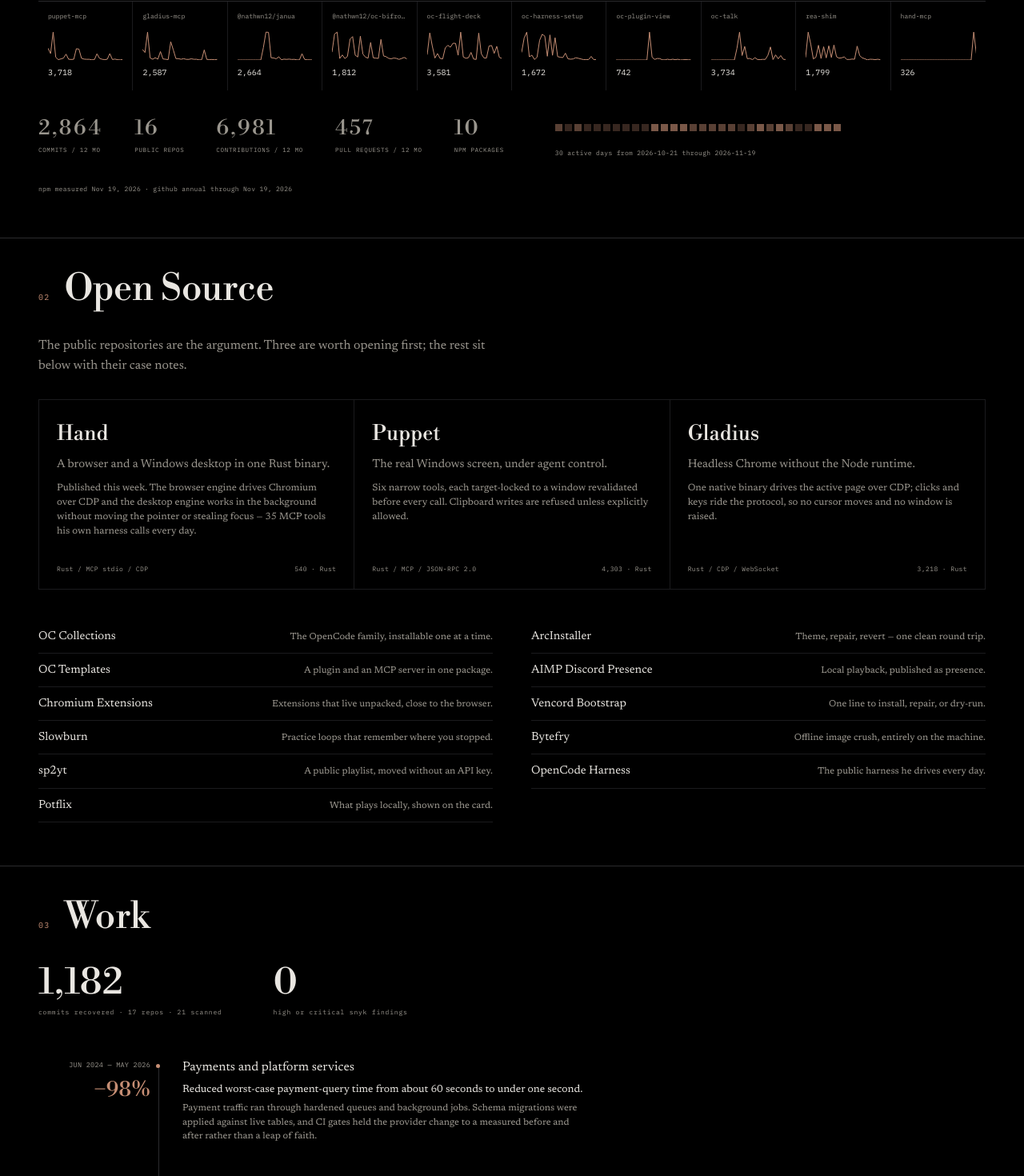
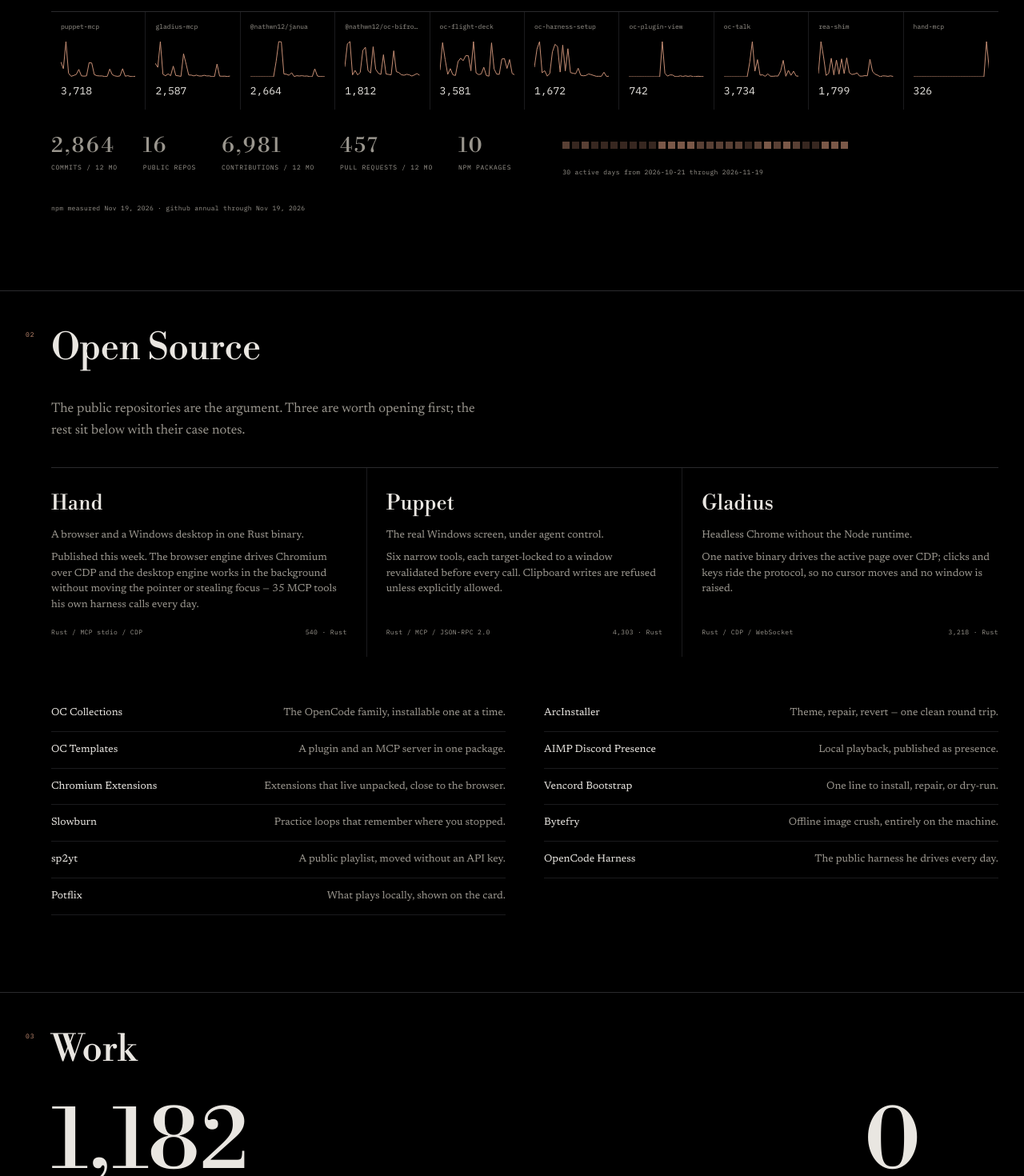
Before and after one commit to nathwn12/nathwn12.github.io, a React (Vite) app: page / in a window 1280 px wide. Shown: the part 1116-2586 px from the top of the page at 80% size. Built offline with nearby package versions, Linux system fonts and the light colour scheme.

Commit message:
style(chapters): unify field, type and rhythm

```diff
--- a/src/styles/ledger.css
+++ b/src/styles/ledger.css
@@ -13,14 +13,14 @@
   letter-spacing: var(--tracking-data);
 }
 
-/* Nav B — one 34px strip: 12px mark, five links, ticker at the right edge.
+/* Nav B — one token-scaled strip: mark, five links, ticker at the right edge.
    The mark keeps its own file and palette; the site only sets size/opacity. */
 .lab-nav {
   display: flex;
   align-items: center;
   gap: 20px;
-  height: 34px;
-  padding: 0 24px;
+  height: var(--nav-height);
+  padding-inline: var(--nav-pad);
   border-block-end: 1px solid var(--color-rule);
 }
 
@@ -31,7 +31,7 @@
 
 .lab-nav .mark img {
   display: block;
-  height: 12px;
+  height: var(--nav-mark);
   width: auto;
   opacity: 0.6;
 }
@@ -40,7 +40,7 @@
   display: flex;
   gap: 16px;
   font-family: var(--font-data);
-  font-size: 9px;
+  font-size: var(--text-nav);
   letter-spacing: 0.08em;
 }
 
@@ -57,7 +57,7 @@
 .lab-nav .nav-ticker {
   margin-inline-start: auto;
   font-family: var(--font-data);
-  font-size: 9px;
+  font-size: var(--text-nav);
   letter-spacing: 0.06em;
   color: var(--color-ink-muted);
   white-space: nowrap;
@@ -209,6 +209,10 @@
   :root {
     --frame-native: 96rem;
     --gutter: var(--space-48);
+    --index-rail: var(--space-64);
+    --spine-rail: 240px;
+    --measure-contact: 28ch;
+    --measure-wide: 64ch;
   }
 }
 
@@ -217,6 +221,10 @@
     --frame-native: 110rem;
     --gutter: var(--space-64);
     --text-display: clamp(4rem, 8.5vw, 13rem);
+    --index-rail: var(--space-96);
+    --spine-rail: 300px;
+    --measure-contact: 32ch;
+    --measure-wide: 72ch;
   }
 }
 
@@ -769,33 +777,34 @@
   }
 }
 
-/* 05 Contact A — one sentence, the address as the only action. */
+/* 05 Contact — the statement uses the chapter display scale; the address is
+   the mono data role with one signal hairline, the only action in the chapter. */
 .ca .line {
   font-family: var(--font-display);
-  font-size: clamp(28px, 3.3vw, 44px);
+  font-size: var(--text-chapter);
   line-height: 1.2;
-  max-width: 22ch;
+  max-width: var(--measure-contact);
   margin: 0;
   letter-spacing: -0.01em;
 }
 
 .ca .mail {
   display: inline-block;
-  margin-block-start: 34px;
+  margin-block-start: var(--space-32);
   font-family: var(--font-data);
-  font-size: clamp(15px, 1.7vw, 21px);
+  font-size: var(--text-data-lg);
   color: var(--color-signal);
   text-decoration: none;
   border-block-end: 1px solid var(--color-signal);
-  padding-block-end: 4px;
+  padding-block-end: var(--space-4);
   overflow-wrap: anywhere;
 }
 
 .ca .next {
   font-family: var(--font-data);
-  font-size: 8.5px;
+  font-size: var(--text-mono);
   color: var(--color-ink-muted);
-  margin-block-start: 14px;
+  margin-block-start: var(--space-16);
   letter-spacing: 0.04em;
 }
 
@@ -820,28 +829,41 @@
   gap: var(--space-24);
 }
 
-/* ---------- Approved lab: chapter shell + 01 Numbers (variant A) ---------- */
+/* ---------- One chapter system ----------
+   All five variants keep their content arrangement. The field, index rail,
+   header, type roles, hairlines and rhythm are shared tokens, so the page
+   scrolls as one document instead of five separate blocks. */
 .chapter {
   border-block-start: 1px solid var(--color-rule-strong);
 }
 
-.ch-head {
-  display: flex;
-  align-items: baseline;
-  gap: 18px;
-  padding: 40px 48px 6px;
+/* The content field: identical left and right edges for every chapter. */
+.chapter > .ch-head,
+.chapter > .v-body {
+  width: min(100% - (var(--gutter) * 2), var(--field));
+  margin-inline: auto;
+  padding-inline-start: var(--index-rail);
 }
 
+.ch-head {
+  position: relative;
+  padding-block: var(--space-48) var(--space-24);
+}
+
+/* The index hangs in the rail; the name and body share one left edge. */
 .ch-index {
+  position: absolute;
+  inset-inline-start: 0;
+  inset-block-start: var(--space-48);
   font-family: var(--font-data);
-  font-size: 10px;
+  font-size: var(--text-mono);
   letter-spacing: 0.12em;
   color: var(--color-signal);
 }
 
 .ch-name {
   font-family: var(--font-display);
-  font-size: 46px;
+  font-size: var(--text-chapter);
   margin: 0;
   line-height: 1;
   letter-spacing: -0.01em;
@@ -849,19 +871,19 @@
 }
 
 .v-body {
-  padding: 30px 48px 54px;
+  padding-block: var(--space-16) var(--space-96);
 }
 
-/* 01 Numbers A — two figures as a poster, ten packages as one strip. */
+/* 01 Numbers — two figures as a poster, ten packages as one ruled data band. */
 .sa .top {
   display: flex;
   align-items: flex-end;
-  gap: 80px;
+  gap: var(--space-64);
 }
 
 .sa .figure {
   font-family: var(--font-display);
-  font-size: clamp(72px, 8.4vw, 128px);
+  font-size: var(--text-figure);
   line-height: 0.82;
   letter-spacing: -0.02em;
   font-weight: 400;
@@ -869,10 +891,10 @@
 
 .sa .flabel {
   font-family: var(--font-data);
-  font-size: 8.5px;
+  font-size: var(--text-mono);
   letter-spacing: 0.12em;
   color: var(--color-ink-muted);
-  margin-block-start: 12px;
+  margin-block-start: var(--space-12);
   text-transform: uppercase;
 }
 
@@ -880,11 +902,11 @@
   display: grid;
   grid-template-columns: repeat(10, 1fr);
   border-block-start: 1px solid var(--color-rule-strong);
-  margin-block-start: 46px;
+  margin-block-start: var(--space-48);
 }
 
 .sa .cell {
-  padding: 12px 12px 14px;
+  padding: var(--space-12);
   border-inline-end: 1px solid var(--color-rule);
   min-width: 0;
 }
@@ -895,7 +917,7 @@
 
 .sa .pname {
   font-family: var(--font-data);
-  font-size: 8px;
+  font-size: var(--text-mono);
   color: var(--color-ink-muted);
   white-space: nowrap;
   overflow: hidden;
@@ -905,8 +927,8 @@
 .sa .spark {
   display: block;
   width: 100%;
-  height: 38px;
-  margin: 10px 0 8px;
+  height: var(--space-48);
+  margin: var(--space-8) 0;
 }
 
 .sa .spark polyline {
@@ -918,39 +940,39 @@
 
 .sa .pval {
   font-family: var(--font-data);
-  font-size: 10px;
+  font-size: var(--text-detail);
 }
 
 .sa .lower {
   display: flex;
-  gap: 64px;
+  gap: var(--space-64);
   align-items: flex-start;
-  margin-block-start: 34px;
+  margin-block-start: var(--space-32);
 }
 
 .sa .micros {
   display: flex;
-  gap: 40px;
+  gap: var(--space-32);
 }
 
 .sa .micro .count-up {
   display: block;
   font-family: var(--font-display);
-  font-size: 26px;
+  font-size: var(--text-figure-sm);
   font-weight: 400;
   line-height: 1;
 }
 
 .sa .micro span {
   font-family: var(--font-data);
-  font-size: 7.5px;
+  font-size: var(--text-mono);
   letter-spacing: 0.09em;
   color: var(--color-ink-muted);
   text-transform: uppercase;
 }
 
-/* At narrow widths the 30-cell strip wraps instead of widening the page;
-   at the measure and above there is room for the lab's single row. */
+/* At narrow widths the activity strip wraps instead of widening the page;
+   at the measure and above there is room for the single data band. */
 .sa .lower > div:not(.micros) {
   min-width: 0;
 }
@@ -960,7 +982,7 @@
   flex-wrap: wrap;
   max-width: 100%;
   gap: 3px;
-  margin: 8px 0 6px;
+  margin: var(--space-8) 0;
 }
 
 .sa .heat-cell {
@@ -978,21 +1000,30 @@
 .sa .hnote,
 .sa .stamp {
   font-family: var(--font-data);
-  font-size: 8px;
+  font-size: var(--text-mono);
   color: var(--color-ink-muted);
   letter-spacing: 0.04em;
 }
 
 .sa .stamp {
-  margin-block-start: 30px;
+  margin-block-start: var(--space-32);
 }
 
-/* 04 Approach A — prose left, the five rules as a ruled table right. */
+/* 04 Approach — prose 6/12, spec 4/12, one gap, on the shared field. */
 .ma {
   display: grid;
-  grid-template-columns: 1fr 380px;
-  column-gap: 64px;
+  grid-template-columns: repeat(12, minmax(0, 1fr));
+  column-gap: var(--space-24);
   row-gap: 0;
+}
+
+.ma .prose {
+  grid-column: span 6;
+}
+
+.ma .spec {
+  grid-column: span 4;
+  border-block-start: 1px solid var(--color-rule-strong);
 }
 
 .ma .dl {
@@ -1000,72 +1031,69 @@
 }
 
 .ma .prose p {
-  font-size: 17px;
+  font-size: var(--text-lede);
   line-height: 1.55;
-  margin: 0 0 14px;
-  max-width: 58ch;
+  margin: 0 0 var(--space-16);
+  max-width: var(--measure);
 }
 
 .ma .facts {
   font-family: var(--font-data);
-  font-size: 8.5px;
+  font-size: var(--text-mono);
   letter-spacing: 0.08em;
   color: var(--color-ink-muted);
-  margin-block-start: 24px;
-}
-
-.ma .spec {
-  border-block-start: 1px solid var(--color-rule-strong);
+  margin-block-start: var(--space-32);
 }
 
 .ma .sline {
   display: grid;
-  grid-template-columns: 110px 1fr;
-  gap: 20px;
-  padding: 10px 0;
+  grid-template-columns: minmax(0, 1fr) minmax(0, 2fr);
+  gap: var(--space-16);
+  padding: var(--space-12) 0;
   border-block-end: 1px solid var(--color-rule);
 }
 
 .ma .sk {
   font-family: var(--font-data);
-  font-size: 8.5px;
+  font-size: var(--text-mono);
   letter-spacing: 0.1em;
   color: var(--color-signal);
 }
 
 .ma .sv {
-  font-size: 13px;
+  font-size: var(--text-detail);
 }
 
 .dl {
   display: flex;
-  gap: 40px;
-  margin-block-start: 36px;
+  gap: var(--space-32);
+  margin-block-start: var(--space-48);
   font-family: var(--font-data);
-  font-size: 8px;
+  font-size: var(--text-mono);
   letter-spacing: 0.08em;
   color: var(--color-ink-muted);
 }
 
 .dl b {
   display: block;
-  font-size: 10px;
+  font-size: var(--text-variant-value);
   color: var(--color-ink);
   font-weight: 400;
-  margin-block-start: 3px;
+  margin-block-start: var(--space-4);
   letter-spacing: 0;
 }
 
-/* 03 Work C — the record as a timeline, figures as margin stamps. */
+/* 03 Work — the band spans the field; each node sets outcome beside texture. */
 .pc .band {
   display: flex;
-  gap: 64px;
-  margin-block-end: 44px;
+  justify-content: space-between;
+  gap: var(--space-64);
+  margin-block-end: var(--space-48);
 }
 
 .pc .band b {
   font-family: var(--font-display);
-  font-size: 46px;
+  font-size: var(--text-figure);
   font-weight: 400;
   display: block;
   line-height: 1;
@@ -1073,50 +1101,53 @@
 
 .pc .band span {
   font-family: var(--font-data);
-  font-size: 8px;
+  font-size: var(--text-mono);
   letter-spacing: 0.1em;
   color: var(--color-ink-muted);
 }
 
 .pc .spine {
   position: relative;
-  padding-inline-start: 180px;
+  padding-inline-start: var(--spine-rail);
 }
 
 .pc .spine::before {
   content: "";
   position: absolute;
-  inset-inline-start: 150px;
-  inset-block-start: 8px;
-  inset-block-end: 8px;
+  inset-inline-start: calc(var(--spine-rail) - var(--space-32));
+  inset-block-start: var(--space-8);
+  inset-block-end: var(--space-8);
   width: 1px;
   background: var(--color-rule-strong);
 }
 
 .pc .node {
   position: relative;
-  padding-block-end: 38px;
+  display: grid;
+  grid-template-columns: minmax(0, 5fr) minmax(0, 7fr);
+  column-gap: var(--space-64);
+  padding-block-end: var(--space-48);
 }
 
 .pc .node::before {
   content: "";
   position: absolute;
-  inset-inline-start: -33px;
-  inset-block-start: 8px;
-  width: 5px;
-  height: 5px;
+  inset-inline-start: calc(-1 * var(--space-32) - 3px);
+  inset-block-start: var(--space-8);
+  width: 6px;
+  height: 6px;
   background: var(--color-signal);
   border-radius: 50%;
 }
 
 .pc .date {
   position: absolute;
-  inset-inline-start: -180px;
-  inset-block-start: 2px;
-  width: 140px;
+  inset-inline-start: calc(-1 * var(--spine-rail));
+  inset-block-start: 0;
+  width: calc(var(--spine-rail) - var(--space-48));
   text-align: right;
   font-family: var(--font-data);
-  font-size: 8.5px;
+  font-size: var(--text-mono);
   color: var(--color-ink-muted);
   letter-spacing: 0.03em;
   white-space: nowrap;
@@ -1124,38 +1155,42 @@
 
 .pc .stampfig {
   position: absolute;
-  inset-inline-start: -180px;
-  inset-block-start: 20px;
-  width: 140px;
+  inset-inline-start: calc(-1 * var(--spine-rail));
+  inset-block-start: var(--space-24);
+  width: calc(var(--spine-rail) - var(--space-48));
   text-align: right;
   font-family: var(--font-display);
-  font-size: 26px;
+  font-size: var(--text-figure-sm);
   color: var(--color-signal);
 }
 
 .pc h3 {
-  font-size: 16px;
-  margin: 0 0 4px;
+  grid-column: 1;
+  font-size: var(--text-lede);
+  margin: 0 0 var(--space-8);
   font-weight: 400;
 }
 
 .pc .out {
-  font-size: 13px;
-  margin: 0 0 5px;
+  grid-column: 1;
+  font-size: var(--text-detail);
+  margin: 0;
 }
 
 .pc .tex {
-  font-size: 11.5px;
+  grid-column: 2;
+  font-size: var(--text-detail);
   color: var(--color-ink-muted);
-  max-width: 72ch;
+  max-width: var(--measure-wide);
   line-height: 1.5;
   margin: 0;
 }
 
-/* 02 Open Source C — three cards, the rest as a two-column list. */
+/* 02 Open Source — a ruled three-column band, then a ruled two-column table.
+   No boxes: the only surfaces are the hairlines between the entries. */
 .wc .intro {
-  max-width: 64ch;
-  font-size: 16px;
+  max-width: var(--measure);
+  font-size: var(--text-lede);
   color: var(--color-ink-muted);
   margin: 0;
 }
@@ -1163,24 +1198,31 @@
 .wc .cards {
   display: grid;
   grid-template-columns: repeat(3, 1fr);
-  gap: 1px;
-  background: var(--color-rule);
-  border: 1px solid var(--color-rule);
-  margin-block-start: 28px;
+  border-block-start: 1px solid var(--color-rule-strong);
+  margin-block-start: var(--space-32);
 }
 
 .wc .card {
-  background: var(--color-ground);
-  padding: 22px 22px 18px;
+  padding: var(--space-24);
   display: flex;
   flex-direction: column;
   min-height: 236px;
+  border-inline-end: 1px solid var(--color-rule);
+}
+
+.wc .card:first-child {
+  padding-inline-start: 0;
+}
+
+.wc .card:last-child {
+  padding-inline-end: 0;
+  border-inline-end: 0;
 }
 
 .wc .card h3 {
   font-family: var(--font-display);
-  font-size: 26px;
-  margin: 0 0 6px;
+  font-size: var(--text-figure-sm);
+  margin: 0 0 var(--space-8);
   font-weight: 400;
 }
 
@@ -1190,60 +1232,75 @@
 }
 
 .wc .card .claim {
-  font-size: 14.5px;
-  margin: 0 0 8px;
+  font-size: var(--text-detail);
+  margin: 0 0 var(--space-8);
 }
 
 .wc .card .detail {
-  font-size: 12px;
+  font-size: var(--text-detail);
   line-height: 1.5;
   color: var(--color-ink-muted);
-  margin: 0 0 12px;
+  margin: 0 0 var(--space-12);
 }
 
 .wc .card .foot {
   margin-block-start: auto;
   display: flex;
   justify-content: space-between;
-  gap: 12px;
+  gap: var(--space-12);
   font-family: var(--font-data);
-  font-size: 8px;
+  font-size: var(--text-mono);
   color: var(--color-ink-muted);
   letter-spacing: 0.05em;
 }
 
 .wc .list {
   columns: 2;
-  column-gap: 48px;
-  margin-block-start: 38px;
+  column-gap: var(--space-48);
+  margin-block-start: var(--space-48);
 }
 
 .wc .item {
   break-inside: avoid;
-  padding: 9px 0;
+  padding: var(--space-12) 0;
   border-block-end: 1px solid var(--color-rule);
   display: flex;
   justify-content: space-between;
   align-items: baseline;
-  gap: 14px;
+  gap: var(--space-16);
 }
 
 .wc .item .nm {
-  font-size: 14.5px;
+  font-size: var(--text-detail);
   color: var(--color-ink);
   text-decoration: none;
 }
 
 .wc .item .cl {
-  font-size: 11.5px;
+  font-size: var(--text-detail);
   color: var(--color-ink-muted);
   text-align: right;
 }
 
+/* Below the desktop measure the spec column is too narrow to hold its rows.
+   Stack the same two blocks rather than squeezing a ruled table. */
+@media (min-width: 701px) and (max-width: 1100px) {
+  .ma {
+    grid-template-columns: 1fr;
+    row-gap: var(--space-32);
+  }
+
+  .ma .prose,
+  .ma .spec,
+  .ma .dl {
+    grid-column: 1;
+  }
+}
+
 @media (max-width: 700px) {
-  .ch-head,
-  .v-body {
-    padding-inline: 20px;
+  :root {
+    --index-rail: var(--space-24);
+    --spine-rail: 82px;
   }
 
   .ch-name {
@@ -1251,13 +1308,13 @@
   }
 
   .v-body {
-    padding-block: 24px 40px;
+    padding-block: var(--space-24) var(--space-40);
   }
 
   .sa .top {
     flex-direction: column;
     align-items: flex-start;
-    gap: 22px;
+    gap: var(--space-24);
   }
 
   .sa .figure {
@@ -1270,47 +1327,72 @@
 
   .sa .lower {
     flex-direction: column;
-    gap: 24px;
+    gap: var(--space-24);
   }
 
   .sa .micros {
     flex-wrap: wrap;
-    gap: 18px 28px;
+    gap: var(--space-16) var(--space-32);
   }
 
   .wc .cards {
     grid-template-columns: 1fr;
   }
 
+  .wc .card {
+    padding-inline: 0;
+    border-inline-end: 0;
+    border-block-end: 1px solid var(--color-rule);
+  }
+
+  .wc .card:last-child {
+    border-block-end: 0;
+  }
+
   .wc .list {
     columns: 1;
   }
 
-  .pc .spine {
-    padding-inline-start: 110px;
+  .pc .spine::before {
+    inset-inline-start: calc(var(--spine-rail) - var(--space-16));
   }
 
-  .pc .spine::before {
-    inset-inline-start: 90px;
+  .pc .node::before {
+    inset-inline-start: calc(-1 * var(--space-16) - 3px);
+  }
+
+  .pc .date,
+  .pc .stampfig {
+    width: calc(var(--spine-rail) - var(--space-24));
   }
 
   .pc .date {
-    inset-inline-start: -110px;
-    width: 82px;
     white-space: normal;
   }
 
-  .pc .stampfig {
-    inset-inline-start: -110px;
-    width: 82px;
+  .pc .node {
+    grid-template-columns: 1fr;
+    row-gap: var(--space-8);
+  }
+
+  .pc h3,
+  .pc .out,
+  .pc .tex {
+    grid-column: 1;
   }
 
   .ma {
     grid-template-columns: 1fr;
   }
 
+  .ma .prose,
+  .ma .spec,
+  .ma .dl {
+    grid-column: 1;
+  }
+
   .dl {
     flex-wrap: wrap;
-    gap: 20px;
+    gap: var(--space-24);
   }
 }
```
Also changed, not shown: src/styles/tokens.css (+22 -0 lines), 2 other files (tests, documents, lock files or other folders).
